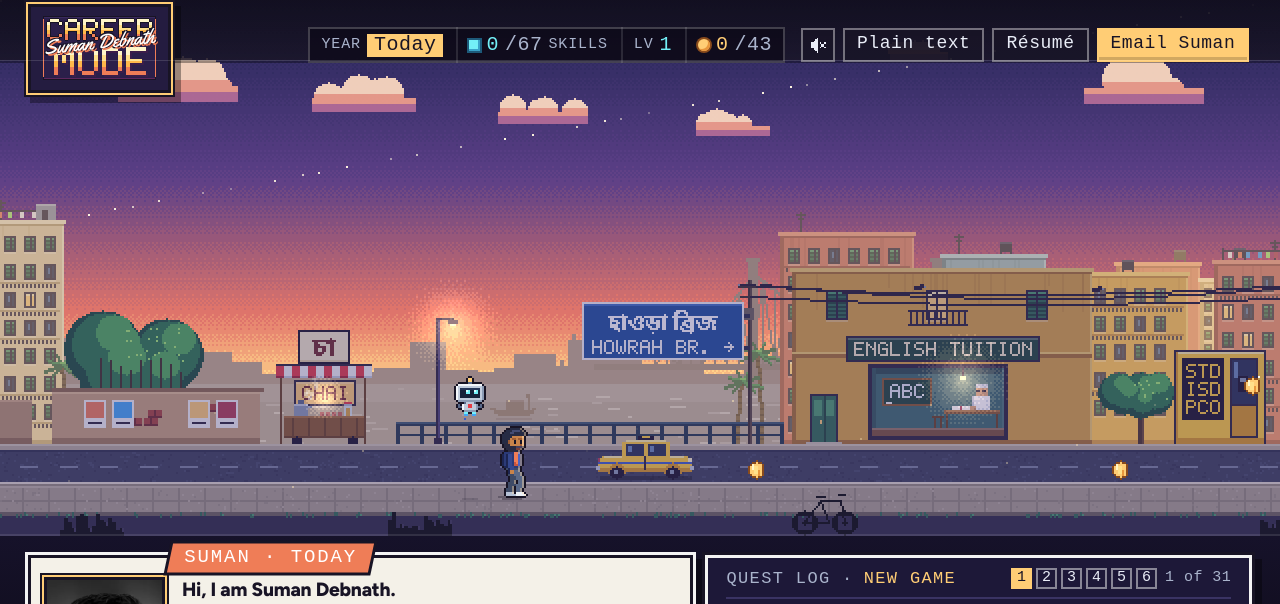
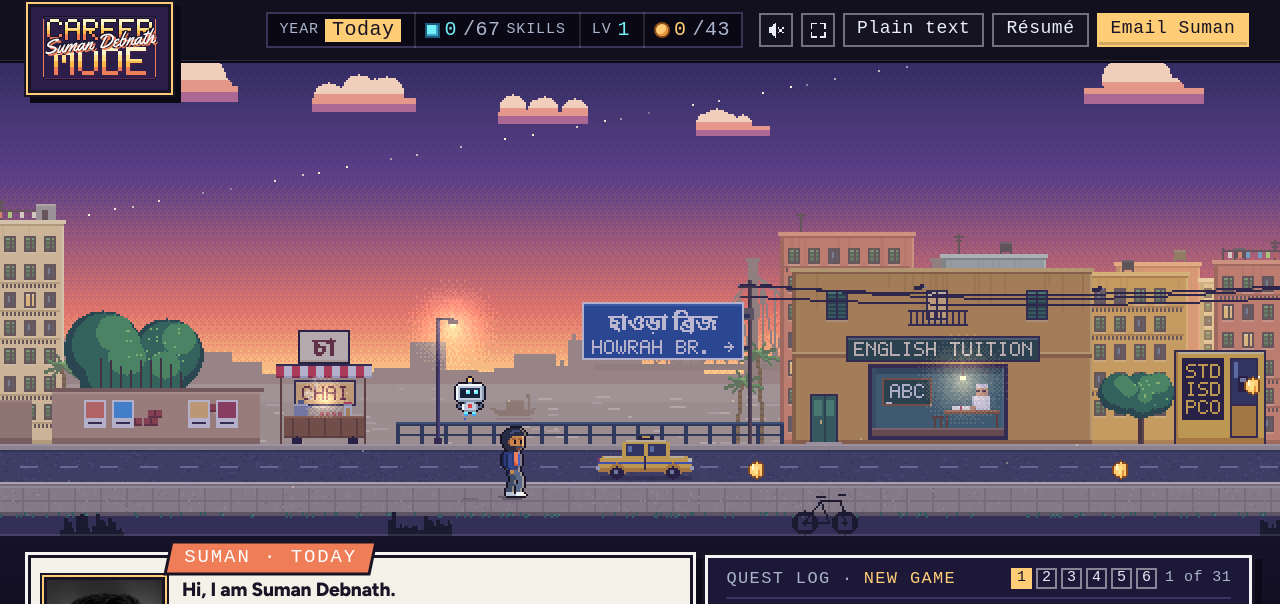
Before and after one commit to Sumandebnath943/suman-debnath-profile, a plain HTML site: page index.html in a window 1280 px wide. Shown: the top 604 px of the page. Drawn offline with Linux system fonts and the light colour scheme; animation ran at ten frames a second; a web font is replaced by a local one.

Commit message:
Top bar alignment, solid logo badge, hidden scrollbar, full-screen button
- The top bar has one row exactly as tall as the bar, so the status pill
  and buttons centre on it while the logo badge hangs out below.
- The bar, the status pill and the badge are solid colours, with no
  see-through layers.
- The page scrollbar is hidden; scrolling still walks Suman.
- A full-screen button (and the F key) in the top bar. Browsers do not let
  a site go full screen on its own, so it starts from the visitor's click;
  the button is hidden where full screen is not supported (iPhone).

Co-Authored-By: Claude Opus 5.5 <noreply@anthropic.com>

```diff
--- a/index.html
+++ b/index.html
@@ -189,6 +189,9 @@
     <div class="hud-actions">
       <button class="hud-btn hud-icon px" id="sound" type="button" aria-pressed="false" aria-label="Sound is off" title="Sound is off">
         <svg viewBox="0 0 12 12" width="18" height="18" shape-rendering="crispEdges" aria-hidden="true"><path fill="currentColor" d="M1 4h2v4H1zM3 3h1v6H3zM4 2h1v8H4zM5 1h1v10H5z"/><path class="snd-on" fill="currentColor" d="M8 4h1v4H8zM10 2h1v8h-1z"/><path class="snd-off" fill="currentColor" d="M7 4h1v1H7zM8 5h1v1H8zM9 6h1v1H9zM10 7h1v1h-1zM10 4h1v1h-1zM9 5h1v1H9zM8 6h1v1H8zM7 7h1v1H7z"/></svg>
+      </button>
+      <button class="hud-btn hud-icon px" id="fs" type="button" aria-pressed="false" aria-label="Play in full screen (F)" title="Play in full screen (F)" hidden>
+        <svg viewBox="0 0 12 12" width="18" height="18" shape-rendering="crispEdges" aria-hidden="true"><path class="fs-in" fill="currentColor" d="M1 1h4v1H2v3H1zM7 1h4v4h-1V2H7zM1 7h1v3h3v1H1zM10 7h1v4H7v-1h3z"/><path class="fs-out" fill="currentColor" d="M4 1h1v4H1V4h3zM7 1h1v3h3v1H7zM1 7h4v4H4V8H1zM7 7h4v1H8v3H7z"/></svg>
       </button>
       <button class="hud-btn px" id="plain" type="button" aria-pressed="false"><span class="long">Plain text</span><span class="short">Text</span></button>
       <a class="hud-btn px hide-sm" href="https://sumandebnath.houseofnamus.com/Suman_Debnath_Resume.pdf" target="_blank" rel="noopener">Résumé</a>
--- a/js/ui.js
+++ b/js/ui.js
@@ -159,6 +159,31 @@ document.addEventListener('click', (e) => {
   else if (t instanceof HTMLDialogElement) t.close();      // a click on the backdrop
 });
 
+/* ───────── full screen ─────────
+   Browsers only allow full screen after the visitor clicks or presses a key, so it is a button (and the F key),
+   never automatic. Phones that do not support it (iPhone) do not see the button. */
+const fsBtn = $('#fs'), root = document.documentElement;
+const canFs = !!(root.requestFullscreen || root.webkitRequestFullscreen) && (document.fullscreenEnabled || document.webkitFullscreenEnabled);
+const fsOn = () => !!(document.fullscreenElement || document.webkitFullscreenElement);
+const toggleFs = () => {
+  try {
+    if (fsOn()) (document.exitFullscreen || document.webkitExitFullscreen).call(document);
+    else (root.requestFullscreen || root.webkitRequestFullscreen).call(root, { navigationUI: 'hide' });
+  } catch (e) { /* refused by the browser: nothing to do */ }
+};
+if (canFs && fsBtn) {
+  fsBtn.hidden = false;
+  fsBtn.addEventListener('click', toggleFs);
+  const sync = () => { const on = fsOn(); fsBtn.setAttribute('aria-pressed', String(on)); fsBtn.title = on ? 'Leave full screen (F)' : 'Play in full screen (F)'; fsBtn.setAttribute('aria-label', fsBtn.title); };
+  document.addEventListener('fullscreenchange', sync); document.addEventListener('webkitfullscreenchange', sync);
+  window.addEventListener('keydown', (e) => {
+    if (e.code !== 'KeyF' || e.metaKey || e.ctrlKey || e.altKey || document.querySelector('dialog[open]')) return;
+    const el = e.target instanceof Element ? e.target : null;
+    if (el && el.closest('input, textarea, select, [contenteditable]')) return;
+    toggleFs();
+  });
+}
+
 /* ───────── plain-text view ───────── */
 const plainBtn = $('#plain');
 plainBtn.addEventListener('click', () => {
--- a/styles.css
+++ b/styles.css
@@ -24,7 +24,9 @@
 }
 
 * { box-sizing: border-box; }
-html { background: var(--ink); -webkit-text-size-adjust: 100%; }
+/* The page scrolls (scrolling is how you walk), but without a visible scrollbar. */
+html { background: var(--ink); -webkit-text-size-adjust: 100%; scrollbar-width: none; }
+html::-webkit-scrollbar { display: none; }
 body { margin: 0; background: var(--ink); color: var(--text); font: 500 16px/1.55 var(--body); -webkit-font-smoothing: antialiased; }
 h1, h2, p, ul, ol { margin: 0; }
 a { color: inherit; }
@@ -44,9 +46,10 @@ a { color: inherit; }
 /* ───────── top bar: logo | status panel | actions ───────── */
 .hud {
   position: fixed; inset: 0 0 auto 0; z-index: 20; height: var(--hud);
-  display: grid; grid-template-columns: 1fr auto 1fr; align-items: center; gap: 16px; padding: 0 var(--gut);
-  background: linear-gradient(180deg, rgba(18, 15, 31, 0.96), rgba(24, 20, 37, 0.86));
-  box-shadow: 0 3px 0 rgba(0, 0, 0, 0.35);
+  /* One row exactly as tall as the bar, so the pills and buttons centre on it; the logo badge hangs out below. */
+  display: grid; grid-template-columns: 1fr auto 1fr; grid-template-rows: var(--hud); align-items: center; gap: 16px; padding: 0 var(--gut);
+  background: #120f1f;
+  box-shadow: 0 3px 0 #0b0916;
 }
 .hud::after { content: ''; position: absolute; left: 0; right: 0; bottom: -1px; height: 1px; background: var(--rule); }
 /* The stacked crest (drawn by js/crest.js), with his name in script crossing the gap between CAREER and MODE. */
@@ -64,15 +67,15 @@ a { color: inherit; }
 /* The logo is a badge on its own patch, hanging a little below the top bar. */
 .hud-brand {
   justify-self: start; align-self: start; display: flex; align-items: center; padding: 9px 12px 10px; text-decoration: none;
-  background: #241c40; box-shadow: 0 0 0 3px var(--ink), 0 0 0 5px var(--gold), 0 0 0 7px var(--ink), 6px 6px 0 7px rgba(0, 0, 0, 0.35);
-  margin-top: 7px;
+  background: #2b1f4a; box-shadow: 0 0 0 3px var(--ink), 0 0 0 5px var(--gold), 0 0 0 7px var(--ink), 6px 6px 0 7px #0b0916;
+  margin-top: 7px; position: relative; z-index: 1;
 }
 .hud-brand:hover .crest, .hud-brand:focus-visible .crest { filter: brightness(1.12); }
 .hud-brand:focus-visible { outline: 2px solid var(--cyan); outline-offset: 2px; }
 
 .hud-stats {
   display: flex; align-items: stretch; height: 36px;
-  background: rgba(10, 8, 20, 0.62); box-shadow: inset 0 0 0 2px rgba(244, 244, 244, 0.22);
+  background: #0a0814; box-shadow: inset 0 0 0 2px #3a3456;
 }
 .stat { display: flex; align-items: center; gap: 6px; padding: 0 13px; font-size: 20px; color: var(--text); white-space: nowrap; }
 .stat + .stat { box-shadow: inset 2px 0 0 rgba(244, 244, 244, 0.12); }
@@ -99,6 +102,10 @@ a { color: inherit; }
 .hud-icon .snd-on { display: none; }
 .hud-icon[aria-pressed='true'] .snd-on { display: inline; }
 .hud-icon[aria-pressed='true'] .snd-off { display: none; }
+#fs .fs-out { display: none; }
+#fs[aria-pressed='true'] .fs-in { display: none; }
+#fs[aria-pressed='true'] .fs-out { display: inline; }
+#fs[hidden] { display: none; }
 .hud-cta { background: var(--gold); border-color: var(--gold); color: var(--ink); box-shadow: inset 0 -3px 0 rgba(0, 0, 0, 0.18); }
 .hud-cta:hover, .hud-cta:focus-visible { background: #ffe08a; border-color: #ffe08a; color: var(--ink); }
 .short { display: none; }
```
